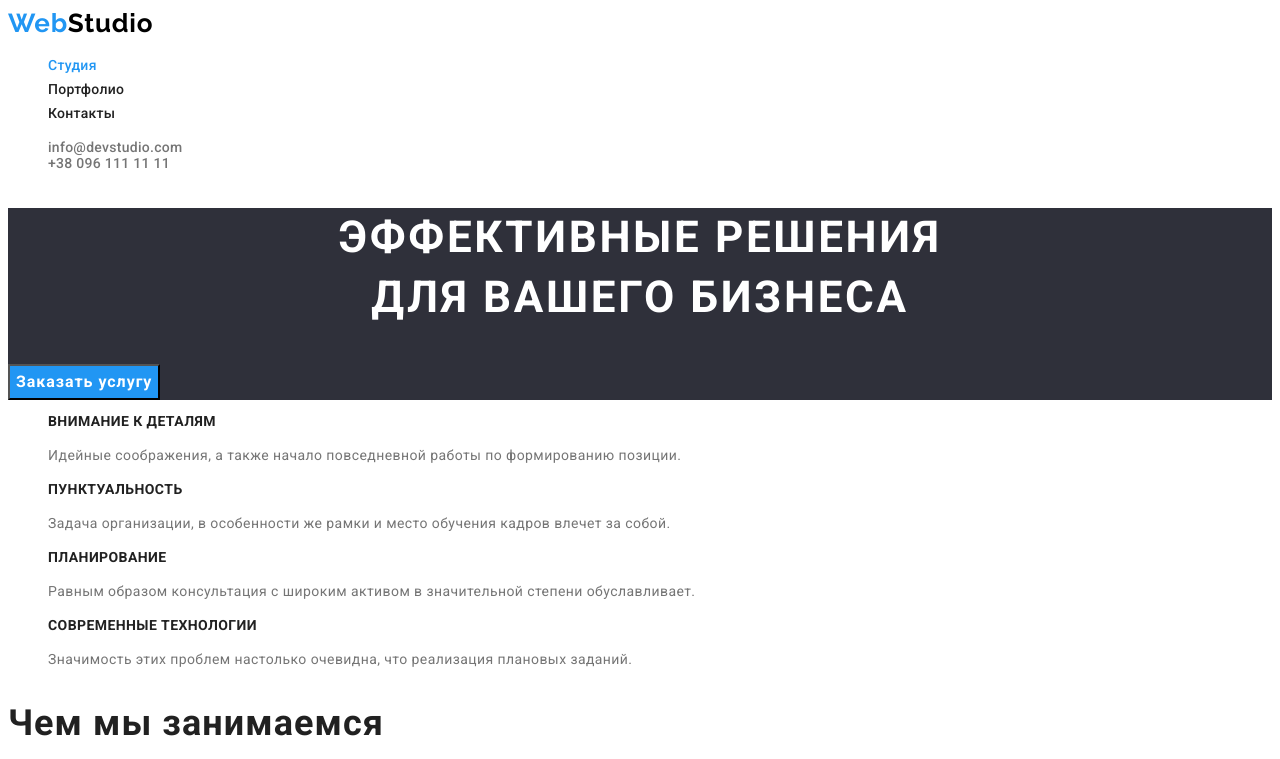
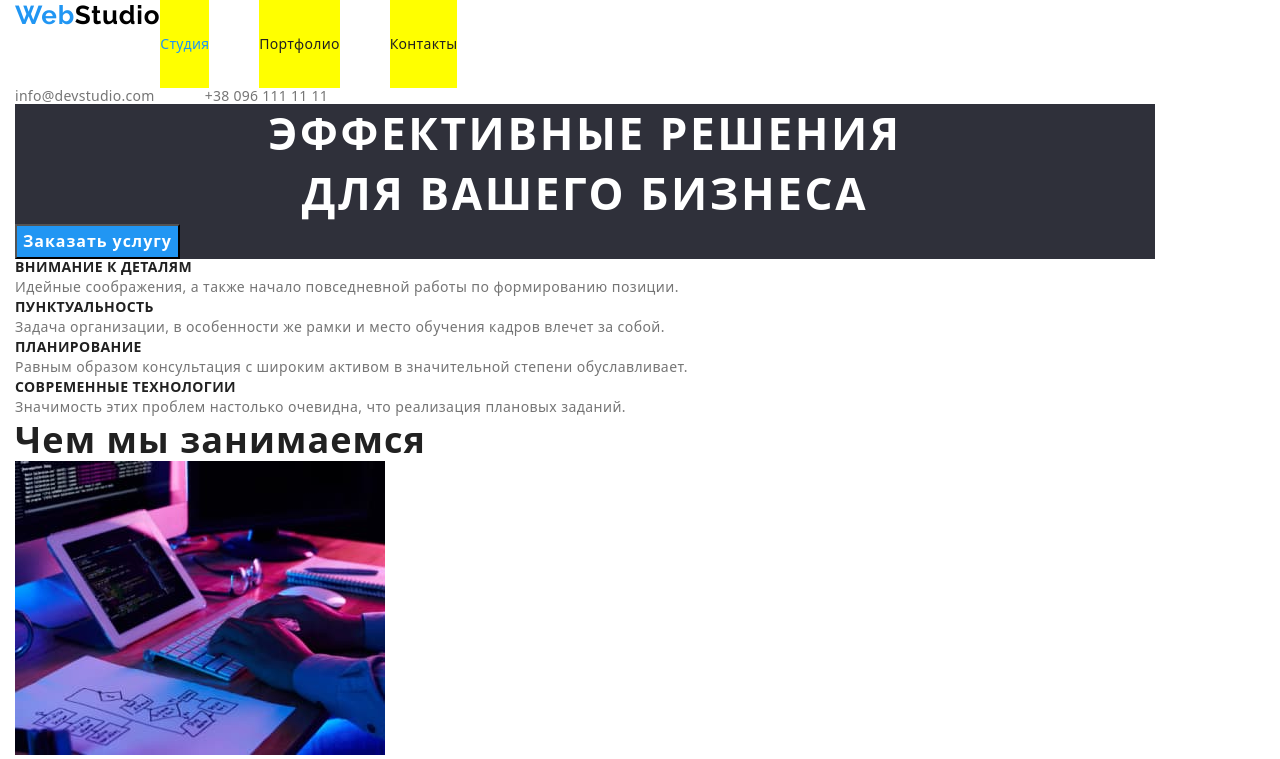
Before and after one commit to SlavikChuprin/goit-markup-hw-03, a plain HTML site: page index.html in a window 1280 px wide. Shown: the top 759 px of the page. Drawn offline with nearby package versions, Linux system fonts and the light colour scheme.

Commit message:
Start of header covering

```diff
--- a/css/style.css
+++ b/css/style.css
@@ -17,6 +17,21 @@ color email, tel. footer: rgba(255, 255, 255, 0.6); */
     --text-h:  #212121;
     --background-btn-still: #F5F4FA;
 }
+html {
+    box-sizing: border-box;
+}
+
+h1,
+h2,
+h3,
+h4,
+h5,
+h6,
+p,
+ul {
+    margin: 0;
+    padding: 0;
+}
 
 body {
     font-family: 'Roboto', sans-serif;
@@ -28,7 +43,11 @@ body {
     color: var(--main-text);
     background-color: var(--background-color);
 }
-
+.container {
+    width: 1170px;
+    padding-left: 15px;
+    padding-right: 15px;
+}
 a {
     font-family: inherit;
     text-decoration: none;
@@ -62,12 +81,47 @@ a.logo {
     color: var(--spacial-text);
 }
 
-.logo>span {
+.logo span {
 
     color: var(--fill);
 }
 
 /* Header */
+
+/* header {
+    display: flex;
+    min-width:  1600px;
+    height: 80px;
+    align-items: center;
+    /* background-color: coral; */
+}
+
+.navigation {
+    background-color: yellow;
+    display: flex;
+}
+
+nav {
+    display: flex;
+}
+.nav-items .item:not(:last-child) {
+
+    margin-right: 50px;
+}
+
+.nav-items {
+    display: flex;
+}
+.nav-items .item {
+    display: block;
+    padding-top: 32px;
+    padding-bottom: 32px;
+    background-color: yellow;
+}
+.header-contacts {
+    display: flex;
+}
+
 
 .current-page {
     color: var(--fill);
@@ -80,6 +134,11 @@ a.logo {
     letter-spacing: 0.02em;
 
     color: var(--main-text);
+}
+
+.header-contacts .item + .item {
+
+    margin-left: 50px;
 }
 
 nav a {
@@ -190,11 +249,17 @@ address {
 
     color: var(--background-color);
 }
+.logo span:nth-child(2) {
+
+    color: var(--background-color);
+}
 
 .contacts a {
+    color: rgba(255, 255, 255, 0.6);
 
-    color: rgba(255, 255, 255, 0.6);
 }
+
+
 
 
 
--- a/index.html
+++ b/index.html
@@ -7,24 +7,29 @@
     <link rel="preconnect" href="https://fonts.gstatic.com">
 <link href="https://fonts.googleapis.com/css2?family=Raleway:wght@700&family=Roboto:wght@400;500;700;900&display=swap" rel="stylesheet">
 <link rel="stylesheet" href="./css/style.css">
+<link rel="stylesheet" href="node_modules/modern-normalize/modern-normalize.css">
     <title>Студия</title>
 </head>
 <body>
 
+    <div class="container ">
         <header>
+            <div class="navigation">
                 <nav>
                     <a href="#" aria-label="Страница WebStudio" class="logo"><span>Web</span>Studio</a>
-            <ul>
-                <li><a href="#" class="current-page">Студия</a></li>
-                <li><a href="./portfolio.html">Портфолио</a></li>
-                <li><a href="#">Контакты</a></li>
+                    <ul class="nav-items">
+                        <li class="item"><a href="#" class="current-page">Студия</a></li>
+                        <li class="item"><a href="./portfolio.html">Портфолио</a></li>
+                        <li class="item"><a href="#">Контакты</a></li>
 
                     </ul>
                 </nav>
                 <ul class="header-contacts">
-            <li><a href="mailto:info@devstudio.com">info@devstudio.com</a></li>
-            <li><a href="tel:+380961111111" >+38 096 111 11 11</a></li>
+                    <li class="item"><a href="mailto:info@devstudio.com">info@devstudio.com</a></li>
+                    <li class="item"><a href="tel:+380961111111" >+38 096 111 11 11</a></li>
                 </ul>
+            </div>
+
         </header>
 
         <main>
@@ -104,12 +109,16 @@
         </main>
 
         <footer>
-        <a href="#" aria-label="Страница WebStudio" class="logo"><span>Web</span>Studio</a>
-<address class="Contacts">г. Киев, пр-т Леси Украинки, 26
+            <a href="#" aria-label="Страница WebStudio" class="logo">
+                <span>Web</span><span>Studio</span></a>
+    <address class="contacts">г. Киев, пр-т Леси Украинки, 26
         <a href="mailto:info@example.com">info@example.com</a>
         <a href="tel:+380961111111">+38 096 111 11 11</a>
     </address>
         </footer>
 
+    </div>
+
+
 </body>
 </html>
```
Also changed, not shown: portfolio.html (+6 -3 lines). Lines whose indentation alone changed are shown as unchanged.
